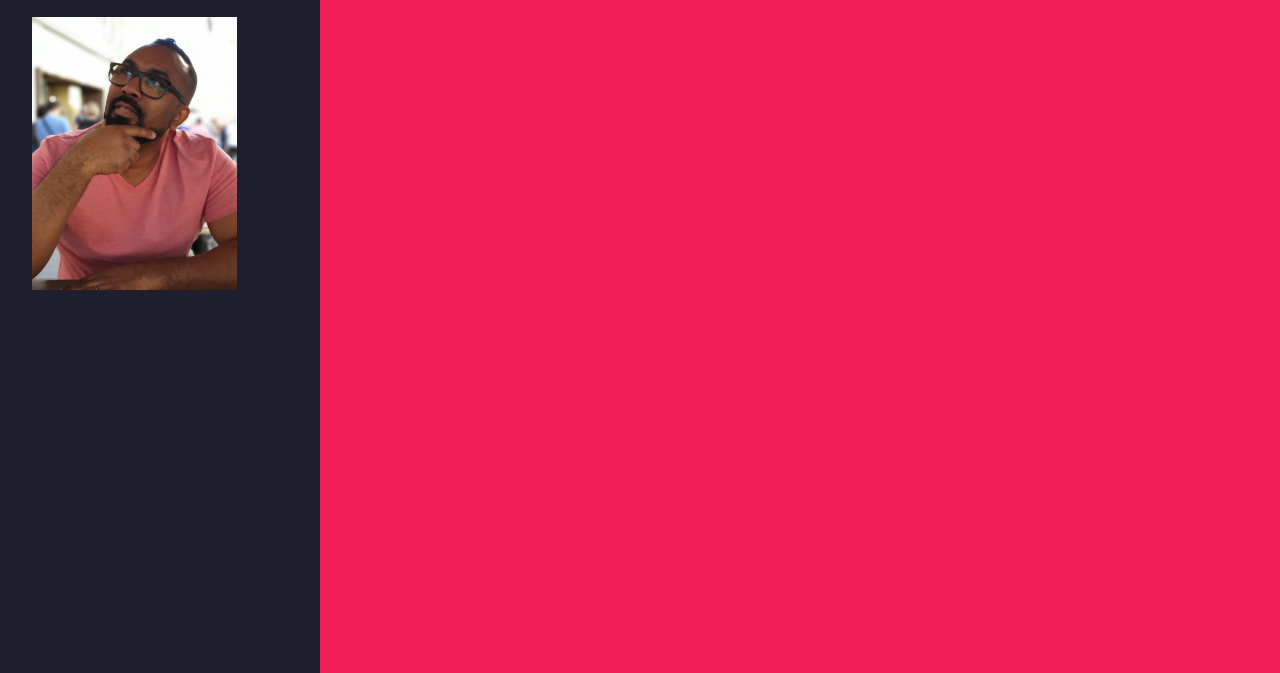
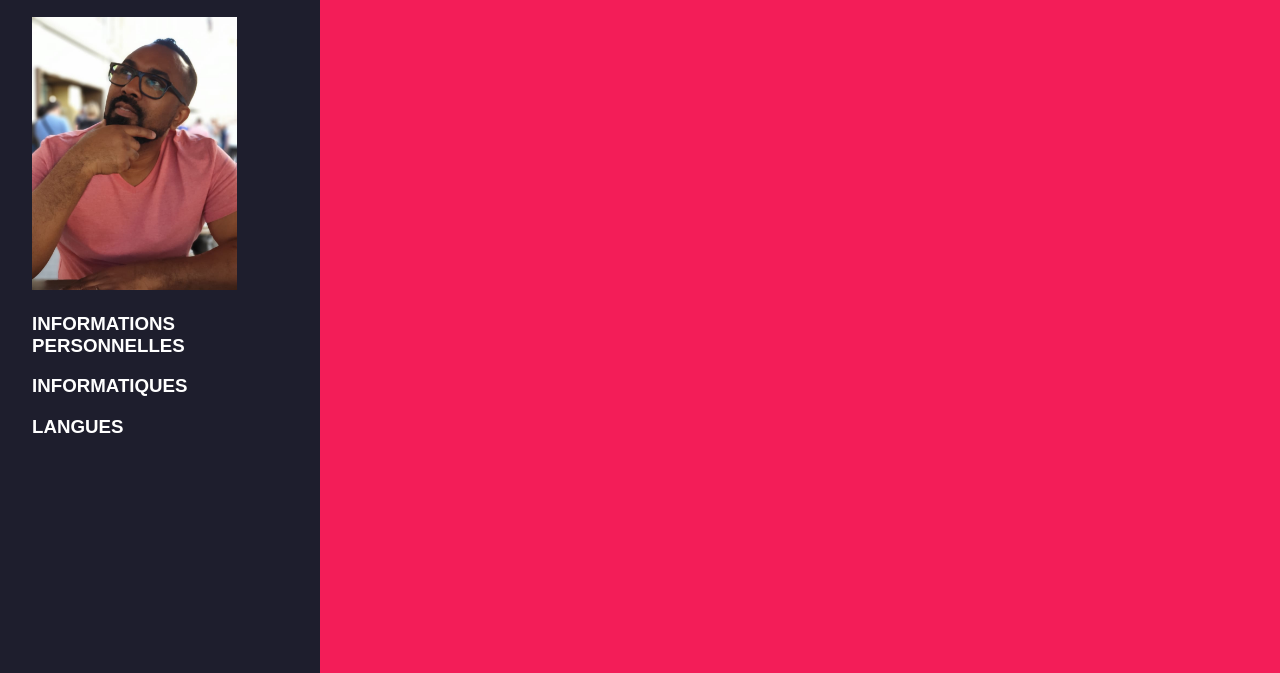
Before and after one commit to philippesanogo/cv-dev-web-mobile, a plain HTML site: page index.html in a window 1280 px wide. Shown: the part 127-800 px from the top of the page. Drawn offline with Linux system fonts and the light colour scheme.

Commit message:
Add title-section within container-left

```diff
--- a/index.html
+++ b/index.html
@@ -17,6 +17,16 @@
     <div class="profile">
       <img src="assets/philippe.jpg" alt="profile">
     </div>
+    <div class="title-section">
+      <h3>INFORMATIONS <br> PERSONNELLES</h3>
+    </div>
+    <div class="title-section">
+      <h3>INFORMATIQUES</h3>
+    </div>
+    <div class="title-section">
+      <h3>LANGUES</h3>
+    </div>
+
   </div>
 </aside>
 <main class="container-right">
```
